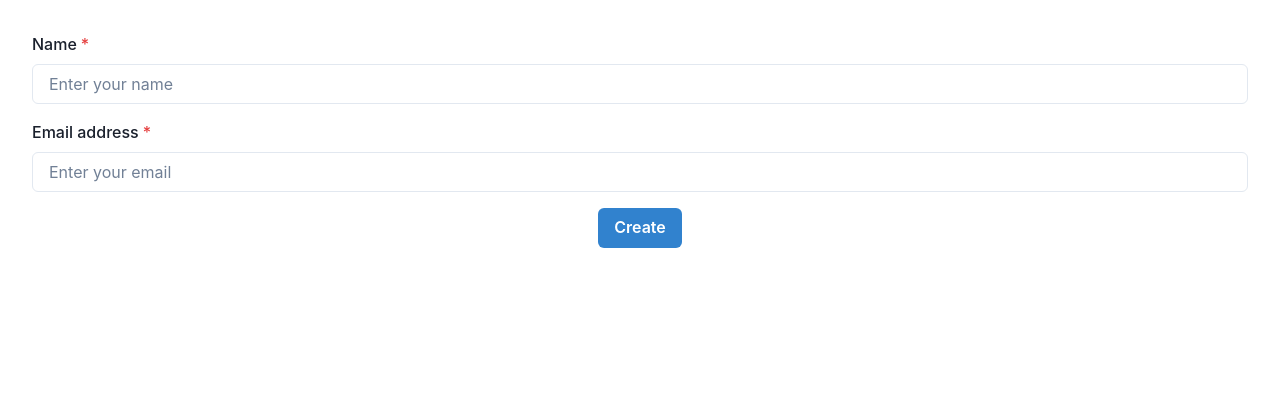
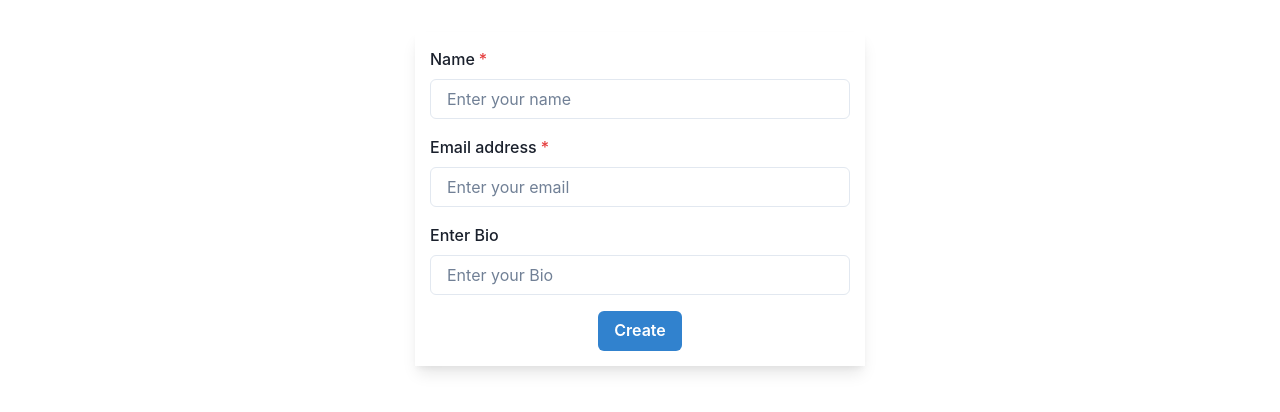
Before and after one commit to ImDebabrata/Socialify, a React (Vite) app in the folder socialify/: page / in a window 1280 px wide. Shown: the top 412 px of the page. Built offline with nearby package versions, Linux system fonts and the light colour scheme.

Commit message:
added create user page

```diff
--- a/socialify/src/components/UserForm.jsx
+++ b/socialify/src/components/UserForm.jsx
@@ -6,29 +6,30 @@ import {
   Button,
   VStack,
   useToast,
+  Box,
 } from "@chakra-ui/react";
 
 const UserForm = ({ onSubmit, user }) => {
   const [name, setName] = useState(user?.name || "");
   const [email, setEmail] = useState(user?.email || "");
+  const [bio, setBio] = useState(user?.bio || "");
   const toast = useToast();
 
   const handleSubmit = (event) => {
     event.preventDefault();
     onSubmit({ name, email })
-      .then(() => {
+      .then((res) => {
         toast({
-          title: `User ${user ? "updated" : "created"} successfully`,
+          title: res.data.res,
           status: "success",
           duration: 3000,
           isClosable: true,
         });
       })
       .catch((error) => {
-        console.log("error:", error);
         toast({
           title: "An error occurred",
-          description: error.message,
+          description: error.response.data.res,
           status: "error",
           duration: 5000,
           isClosable: true,
@@ -37,6 +38,12 @@ const UserForm = ({ onSubmit, user }) => {
   };
 
   return (
+    <Box
+      w={{ base: "100%", md: "450px" }}
+      mx={"auto"}
+      boxShadow={"lg"}
+      p={"15px"}
+    >
       <form onSubmit={handleSubmit}>
         <VStack spacing={4}>
           <FormControl id="name" isRequired>
@@ -57,11 +64,21 @@ const UserForm = ({ onSubmit, user }) => {
               onChange={(event) => setEmail(event.target.value)}
             />
           </FormControl>
+          <FormControl id="bio">
+            <FormLabel>Enter Bio</FormLabel>
+            <Input
+              type="text"
+              placeholder="Enter your Bio"
+              value={bio}
+              onChange={(event) => setBio(event.target.value)}
+            />
+          </FormControl>
           <Button colorScheme="blue" type="submit">
             {user ? "Update" : "Create"}
           </Button>
         </VStack>
       </form>
+    </Box>
   );
 };
 
```
Lines whose indentation alone changed are shown as unchanged.
